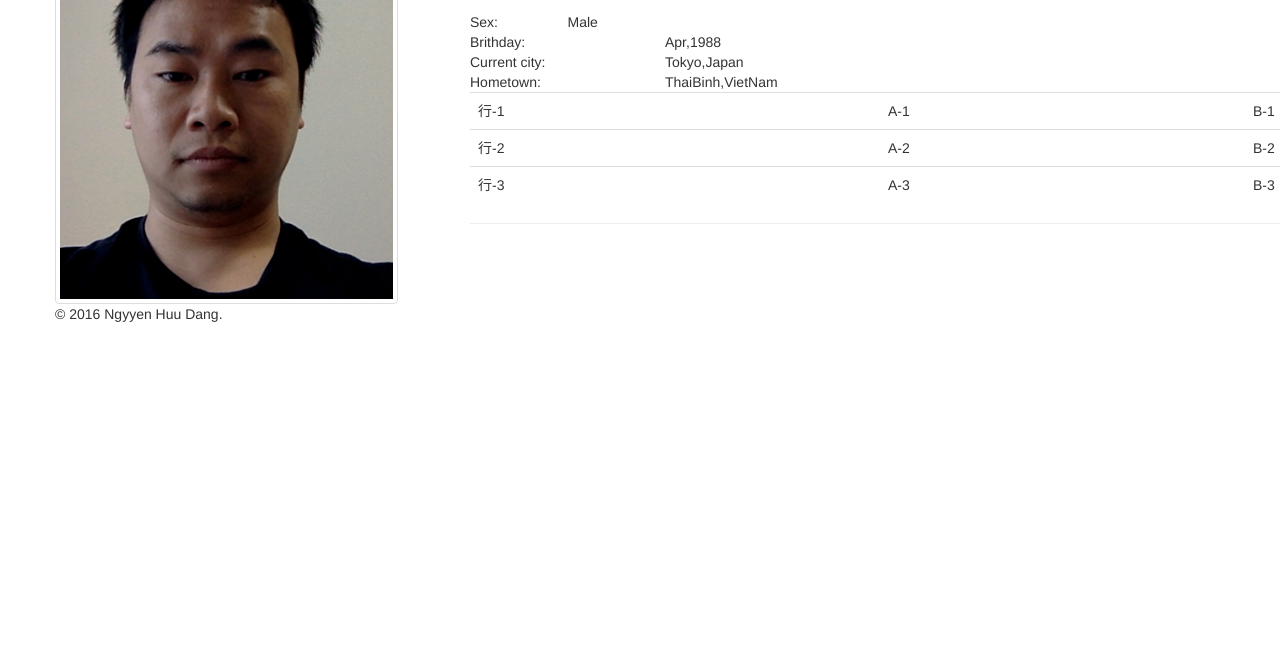
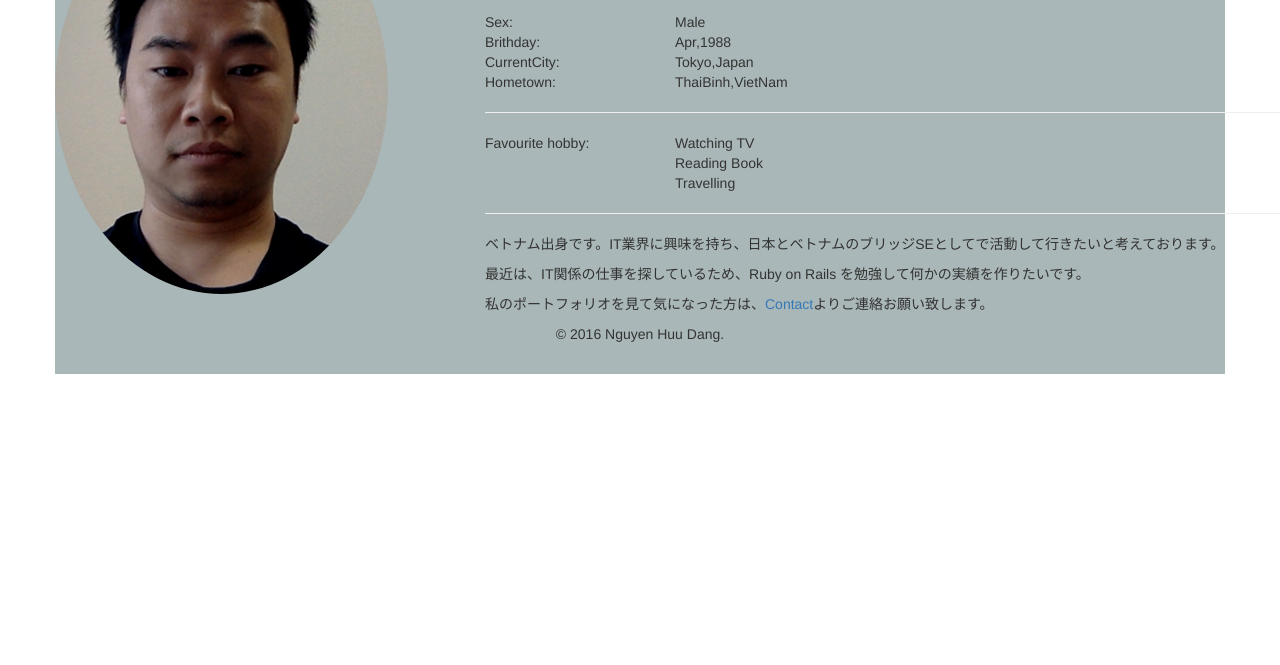
Before and after one commit to hikariraina/hikariraina.github.io, a plain HTML site: page index.html in a window 1280 px wide. Shown: the part 135-800 px from the top of the page. Drawn offline with nearby package versions, Linux system fonts and the light colour scheme.

Commit message:
dang3_0525

```diff
--- /dev/null
+++ b/About.css
@@ -0,0 +1,7 @@
+header {
+  background-image: url("anhnen.jpg");
+  background-position: center center;
+  background-size: cover;
+  background-repeat: no-repeat;
+  padding-bottom: 100px;
+}
--- a/index.html
+++ b/index.html
@@ -5,6 +5,7 @@
     <meta http-equiv="X-UA-Compatible" content="IE=edge">
     <meta name="viewport" content="width=device-width, initial-scale=1">
     <title>About Me</title>
+
     <!-- BootstrapのCSS読み込み -->
     <link rel="stylesheet" href="//maxcdn.bootstrapcdn.com/bootstrap/3.3.5/css/bootstrap.min.css">
     <!-- jQuery読み込み -->
@@ -15,11 +16,11 @@
   </head>
   <body>
 
-    <div class="container" style="padding:20px 0">
+    <div class="container" style="background: #AAB7B8; padding:20px 0">
         <header>
         <div class="row">
           <div class="col-md-4">
-              <img src="dang.png" alt="" class="img-thumbnail" />
+              <img src="dang.png" alt="" class="img-circle" />
           </div>
 
           <div class="col-md-8">
@@ -27,38 +28,54 @@
                 <div class="container">
                   <ul class="nav nav-tabs" style="margin-bottom:15px;">
                     <li class="active"><a href="#Info" data-toggle="tab">Info</a></li>
-                    <li><a href="#Contact" data-toggle="tab">Contact</a></li>
+                    <li><a href="#contactMe" data-toggle="tab">Contact</a></li>
                     <li><a href="#Questions" data-toggle="tab">Questions</a></li>
                   </ul>
                 <div class="tab-content">
-                <div class="tab-pane active" id="Info">
-                    <div>
+                    <div class="tab-pane active" id="Info">
+                    <div class="container-fluid">
                         <div class="row">
-                            <div class="col-sm-1">Sex:</div>
-                            <div class="col-sm-11">Male</div>
+                            <div class="col-md-2 col-xs-4">Sex:</div>
+                            <div class="col-md-8 col-xs-8">Male</div>
                         </div>
                         <div class="row">
-                            <div class="col-sm-2">Brithday:</div>
-                            <div class="col-sm-10">Apr,1988</div>
+                            <div class="col-md-2 col-xs-4">Brithday:</div>
+                            <div class="col-md-8 col-xs-8">Apr,1988</div>
                         </div>
                         <div class="row">
-                            <div class="col-sm-2">Current city:</div>
-                            <div class="col-sm-10">Tokyo,Japan</div>
+                            <div class="col-md-2 col-xs-4">CurrentCity:</div>
+                            <div class="col-md-8 col-xs-8">Tokyo,Japan</div>
                         </div>
                         <div class="row">
-                            <div class="col-sm-2">Hometown:</div>
-                            <div class="col-sm-10">ThaiBinh,VietNam</div>
+                            <div class="col-md-2 col-xs-4">Hometown:</div>
+                            <div class="col-md-8 col-xs-8">ThaiBinh,VietNam</div>
                         </div>
-                            <table class="table table-hover">
-                                 <tr><td>行-1</td><td>A-1</td><td>B-1</td></tr>
-                                 <tr><td>行-2</td><td>A-2</td><td>B-2</td></tr>
-                                 <tr><td>行-3</td><td>A-3</td><td>B-3</td></tr>
-                            </table>
+
                         <hr>
-                    </div>
+                        <div class="row">
+                            <div class="col-md-2 col-xs-4 text-left">Favourite hobby:</div>
+                            <div class="col-md-8 col-xs-8">
+                                <div>Watching TV</div>
+                                <div>Reading Book</div>
+                                <div>Travelling</div>
+                            </div>
+                        </div>
+                        <hr>
+                        <div class="row">
+                            <div class="col-md-12">
+                                <p>ベトナム出身です。IT業界に興味を持ち、日本とベトナムのブリッジSEとしてで活動して行きたいと考えております。</p>
+                                <p>最近は、IT関係の仕事を探しているため、<span class="red">Ruby on Rails</span> を勉強して何かの実績を作りたいです。</p>
+                                <p>私のポートフォリオを見て気になった方は、<a href="#contactMe" data-toggle="tab">Contact</a>よりご連絡お願い致します。</p>
+                            </div>
+                        </div>
                 </div>
-                <div class="tab-pane" id="Contact">
+                </div>
 
+                <div class="tab-pane" id="contactMe">
+                    <!--contactMe ?! :D oh yes;)-->
+                    <!--thường thì giá trị của id được đặt theo kiểu camelCase -->
+
+                    <a href="https://www.facebook.com/NguyenHuuDang1988" target="_blank">Facebook</a>
                 </div>
 
                 <div class="tab-pane" id="Questions">
@@ -87,15 +104,13 @@
                             </div>
 
                             <div class="form-group">
-                                <label class="col-sm-2 control-label">Subject</label>
+                                <label class="col-sm-2 control-label" for="subjectForm">Subject</label>
                                 <div class="col-sm-4">
-                                <select class="form-control">
-                                  <option>1</option>
-                                  <option>2</option>
-                                  <option>3</option>
-                                  <option>4</option>
-                                  <option>5</option>
-                                </select>
+                                    <select class="form-control" id="subjectForm">
+                                      <option>Business</option>
+                                      <option>Hobby</option>
+                                      <option>About VietNam</option>
+                                    </select>
                                 </div>
                             </div>
                             <div class="form-group">
@@ -105,9 +120,10 @@
                             </div>
 
                             <div class="form-group">
-                                <div class="col-sm-offset-2 col-sm-10">
-                                  <button type="submit" class="btn btn-default">Sign in</button>
-                                </div>
+                                <!-- sao có đến 2 nút cùng type submit nhỉ? -->
+                                  <button type="reset" class="col-sm-offset-3 btn btn-default">Clear</button>
+                                  <button type="submit" class="col-sm-offset-1 btn btn-default">Send</button>
+
                             </div>
                     </form>
                 </div>
@@ -118,8 +134,8 @@
         </div>
         </header>
 
-        <footer>
-        <p>&copy; 2016 Ngyyen Huu Dang.</p>
+        <footer class="text-center">
+        <p>&copy; 2016 Nguyen Huu Dang.</p>
       </footer>
     </div>
   </body>
```
Also changed, not shown: anhnen.jpg (added).
